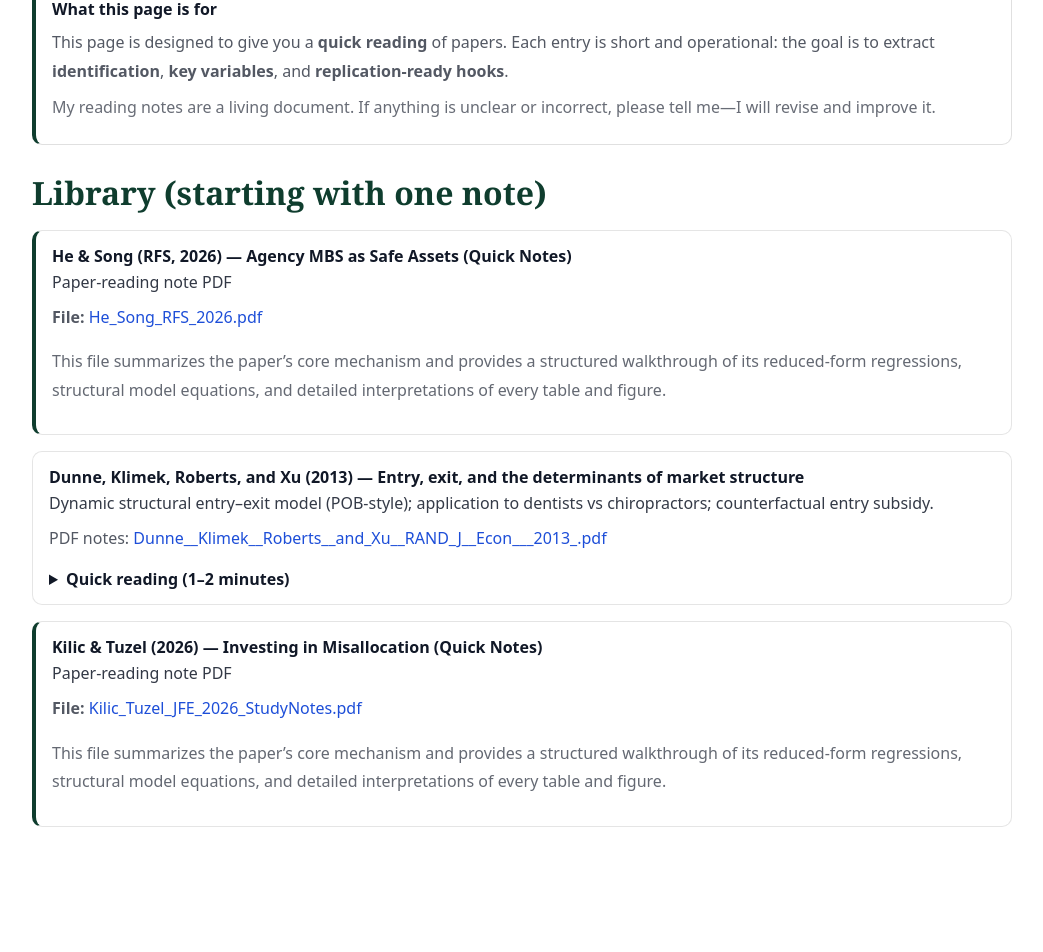
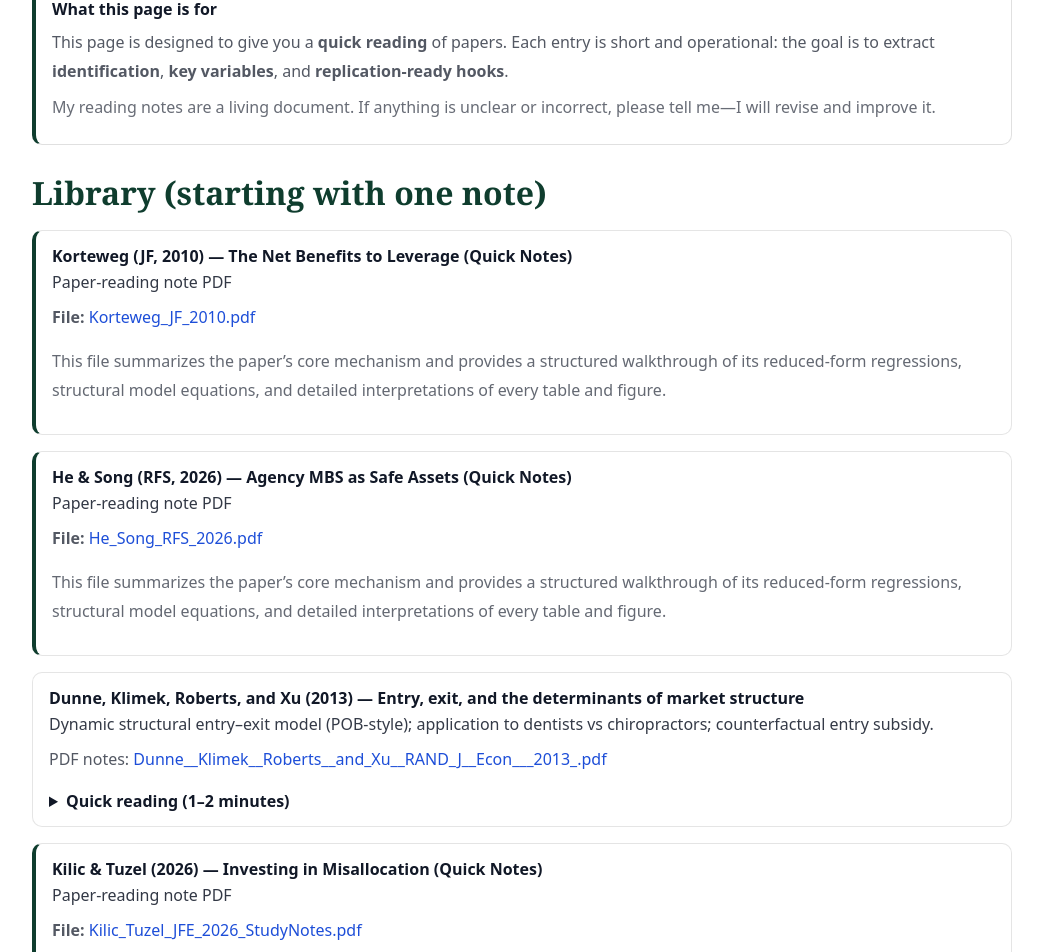
Before and after one commit to yaxinzn/study-archive, a Jekyll site: the page built from reading/index.md, in a window 1280 px wide. Shown: the part 564-1516 px from the top of the page, without its empty margins (118-1161 px from the left). Built offline with Jekyll 4.4.1, drawn with Linux system fonts in a browser that asks for light colours; before the commit the page ends 1475 px from its top, so only the background shows below that.

Commit message:
Reading: add Korteweg (2010) quick-note PDF

```diff
--- a/reading/index.md
+++ b/reading/index.md
@@ -52,6 +52,22 @@
 
 
 ## Library (starting with one note)
+
+
+<div style="margin:16px 0; padding:14px 16px; border:1px solid rgba(0,0,0,.10); border-left:4px solid #0f3d2e; border-radius:10px; background:#fff;">
+  <div style="font-weight:800;">Korteweg (JF, 2010) — The Net Benefits to Leverage (Quick Notes)</div>
+  <div style="opacity:.86; margin-top:4px;">Paper-reading note PDF</div>
+
+  <p style="margin-top:10px;">
+    <strong>File:</strong>
+    <a href="{{ site.baseurl }}/reading/library/Korteweg_JF_2010.pdf">Korteweg_JF_2010.pdf</a>
+  </p>
+
+  <p style="opacity:.90; margin-top:6px;">
+    This file summarizes the paper’s core mechanism and provides a structured walkthrough of its reduced-form regressions, structural model equations, and detailed interpretations of every table and figure.
+  </p>
+</div>
+
 
 
 <div style="margin:16px 0; padding:14px 16px; border:1px solid rgba(0,0,0,.10); border-left:4px solid #0f3d2e; border-radius:10px; background:#fff;">
```
Also changed, not shown: 1 other file.
